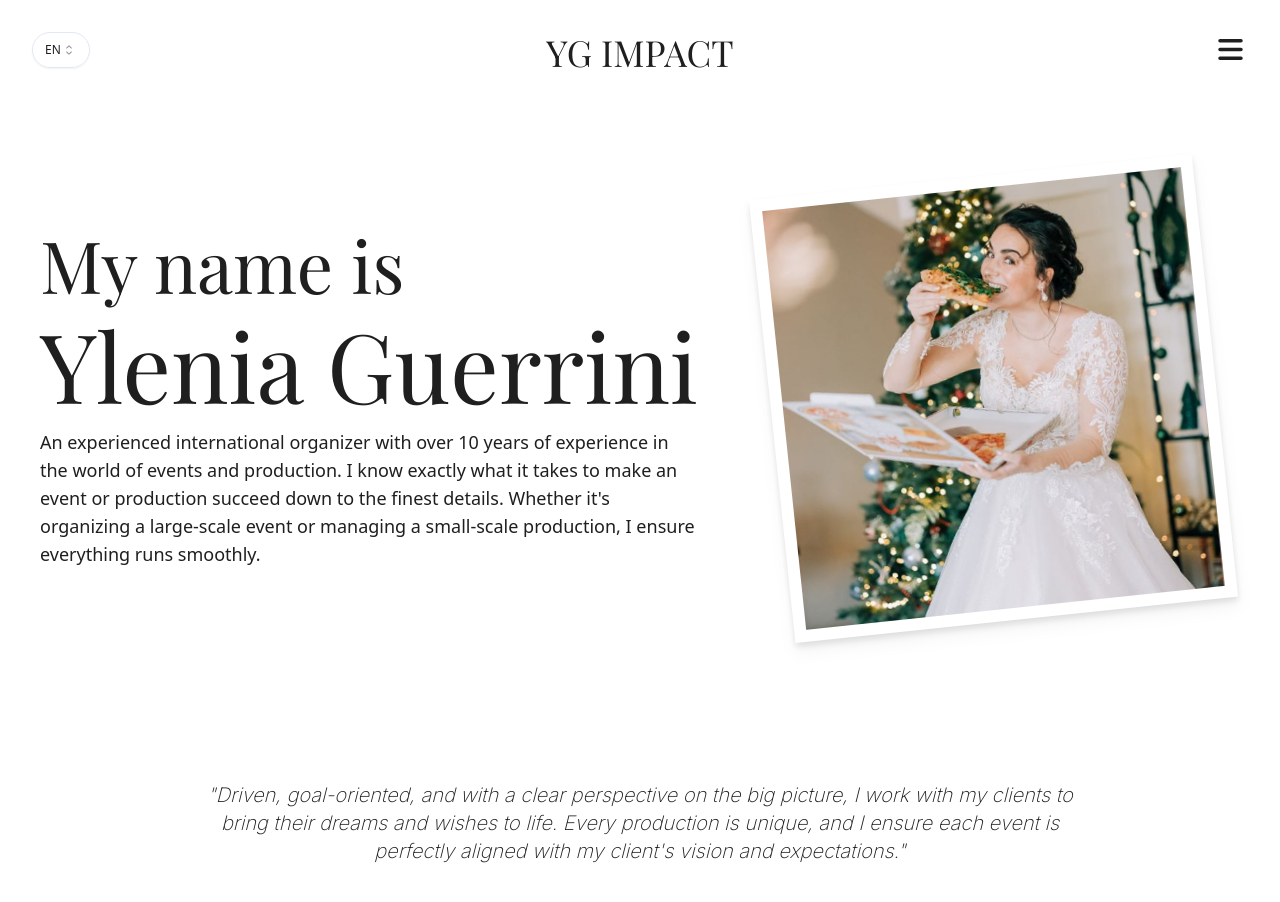
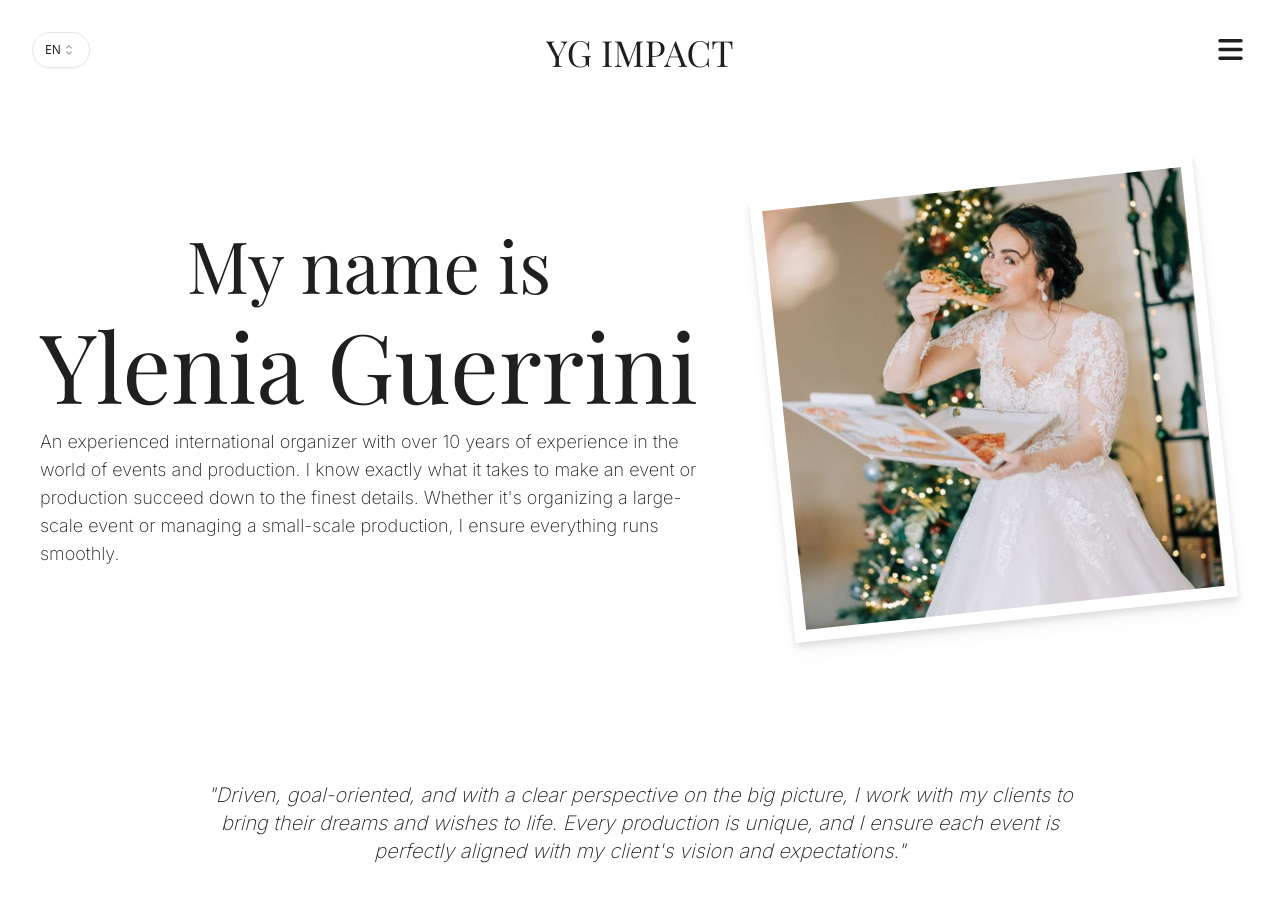
Before and after one commit to ArronRobinson/yg-impact, a Next.js app: page /en/about in a window 1280 px wide. Shown: the top 902 px of the page. Built offline with nearby package versions, Linux system fonts and the light colour scheme; a web font is replaced by a local one.

Commit message:
about update

```diff
--- a/src/app/[locale]/about/_component/content.tsx
+++ b/src/app/[locale]/about/_component/content.tsx
@@ -14,14 +14,14 @@ export const Content = () => {
         <div className="flex flex-col md:flex-row items-center gap-8 md:gap-12">
           {/* Main text block */}
           <div className="flex-1 w-full md:w-auto">
-            <h1 className="font-playfairThin text-4xl md:text-7xl mb-4 text-center md:text-left">
+            <h1 className="font-playfairThin text-4xl md:text-7xl mb-4 text-center">
               {t("title")}
             </h1>
             <h2 className="font-playfairBold text-5xl md:text-8xl mb-4 text-center md:text-left whitespace-nowrap">
               {t("name")}
             </h2>
             <div className="max-w-2xl mx-auto md:mx-0">
-              <p className="text-base md:text-lg text-center md:text-left">
+              <p className="text-base font-inter md:text-lg text-center md:text-left">
                 {t("titleText")}
               </p>
             </div>
```
